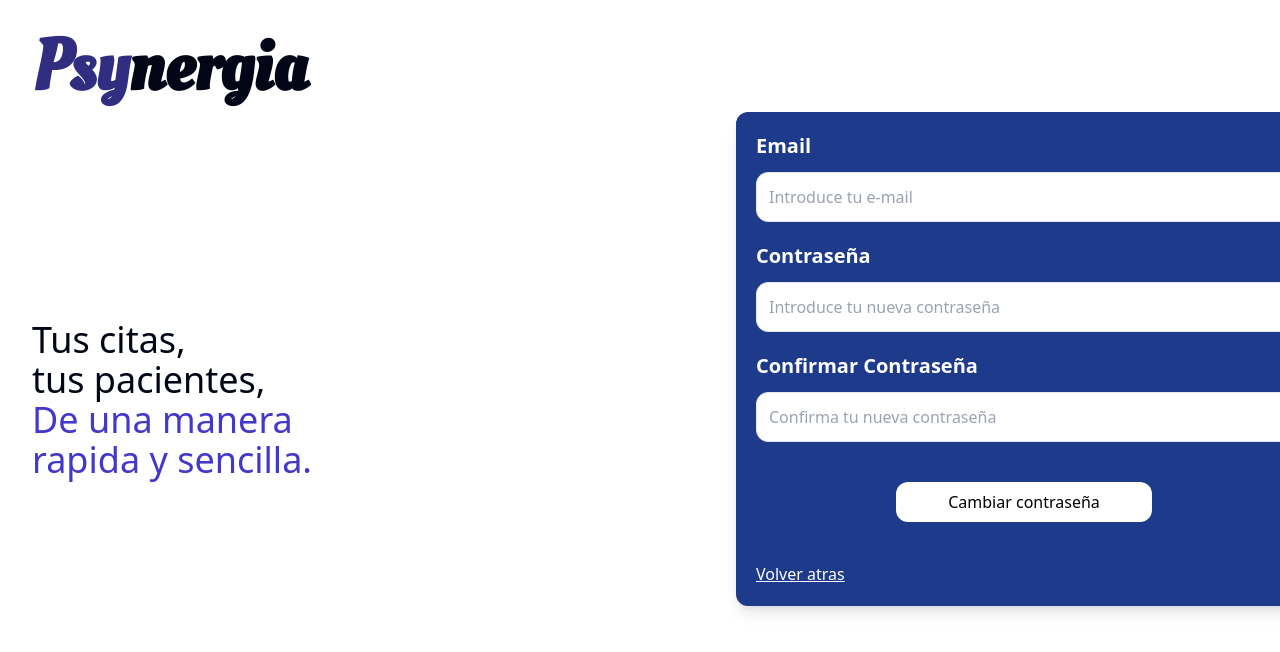
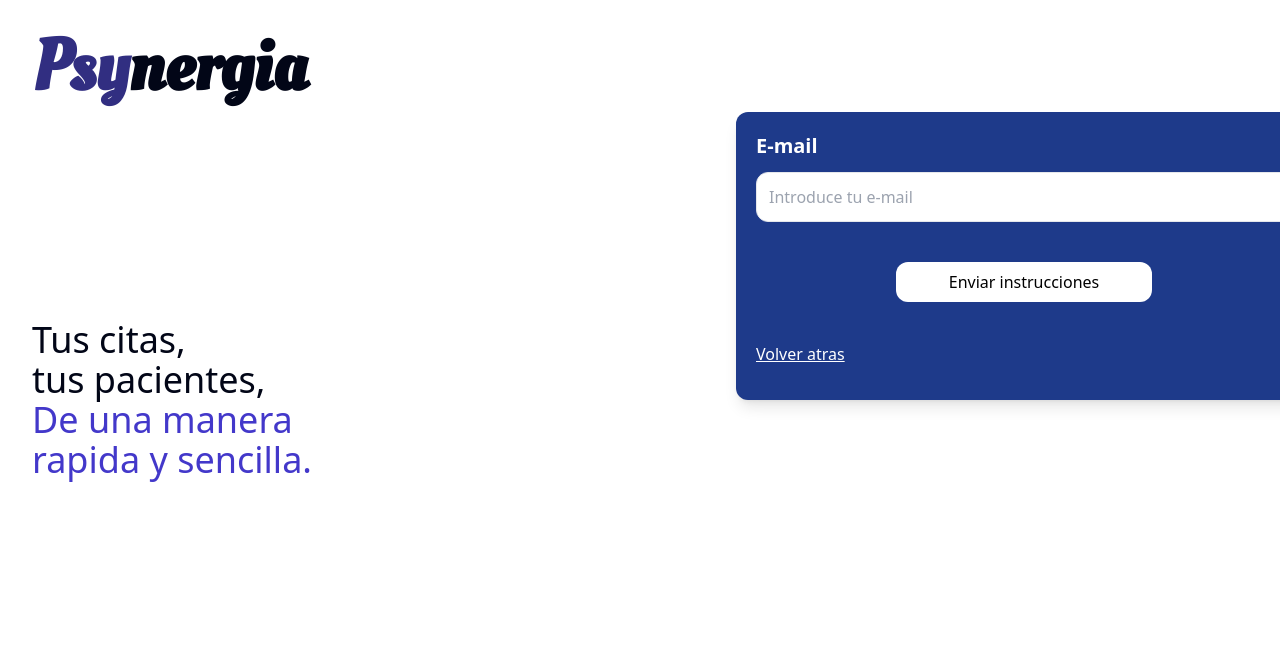
Before and after one commit to JoseGerardo105/PsychologyProject_Frontend, a React (Vite) app: page /restore-account in a window 1280 px wide. Shown: the top 652 px of the page. Built offline with nearby package versions, Linux system fonts and the light colour scheme; a web font is replaced by a local one.

Commit message:
Cambios panel Mail

```diff
--- a/src/pages/MailForPassword.jsx
+++ b/src/pages/MailForPassword.jsx
@@ -4,8 +4,6 @@ import Alerta from "../components/Alerta";
 import axios from "axios";
 const MailForPassword = () => {
   const [email, setEmail] = useState("");
-  const [password, setPassword] = useState("");
-  const [repetirPassword, setPasswordConfirm] = useState("");
   const [alerta, setAlerta] = useState({});
   const navigate = useNavigate();
   const handleSubmit = async (e) => {
@@ -54,7 +52,7 @@ const MailForPassword = () => {
     >
       <Alerta alerta={alerta} />
       <div className="my-5 mx-5">
-        <label className="text-white block text-xl font-bold">Email</label>
+        <label className="text-white block text-xl font-bold">E-mail</label>
         <input
           type="email"
           placeholder="Introduce tu e-mail"
@@ -63,32 +61,12 @@ const MailForPassword = () => {
           onChange={(e) => setEmail(e.target.value)}
         />
       </div>
-      <div className="my-5 mx-5">
-        <label className="text-white block text-xl font-bold">Contraseña</label>
-        <input
-          type="password"
-          placeholder="Introduce tu nueva contraseña"
-          className="border w-full p-3 mt-3 rounded-xl"
-          value={password}
-          onChange={(e) => setPassword(e.target.value)}
-        />
-      </div>
-      <div className="my-5 mx-5">
-        <label className="text-white block text-xl font-bold">
-          Confirmar Contraseña
-        </label>
-        <input
-          type="password"
-          placeholder="Confirma tu nueva contraseña"
-          className="border w-full p-3 mt-3 rounded-xl"
-          value={repetirPassword}
-          onChange={(e) => setPasswordConfirm(e.target.value)}
-        />
-      </div>
+
+
 
       <input
         type="submit"
-        value="Cambiar contraseña"
+        value="Enviar instrucciones"
         className="bg-white my-5 mx-40 rounded-xl font-normal mt-5 w-64 h-10 hover:cursor-pointer hover:bg-gray-200"
       />
 
--- a/src/pages/Register.jsx
+++ b/src/pages/Register.jsx
@@ -114,7 +114,7 @@ const Register = () => {
 
         <div className="my-10 mx-5">
           <label className="text-white block text-xl font-bold">
-            VerficacionContraseña
+            Verficacion Contraseña
           </label>
           <input
             type="password"
```
Also changed, not shown: 1 other file (tests, documents, lock files or other folders).
